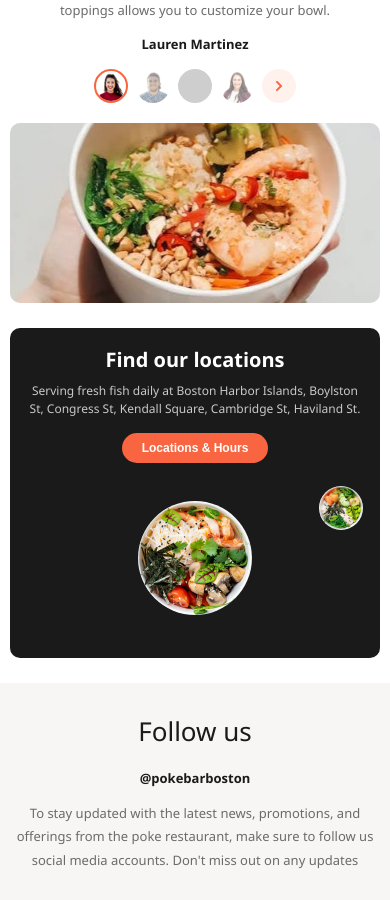
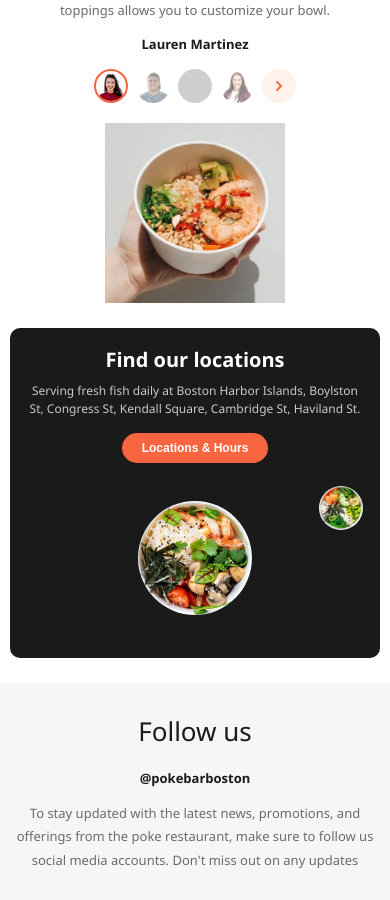
Before and after one commit to lalit-sahu-iphtech/Restaurant-App, a React (Vite) app: page / in a window 390 px wide. Shown: the part 2423-3323 px from the top of the page. Built offline with nearby package versions, Linux system fonts and the light colour scheme; grey boxes are pictures that could not be loaded.

Commit message:
update testimonial img style

```diff
--- a/src/pages/HomePage/HomePage.css
+++ b/src/pages/HomePage/HomePage.css
@@ -16,8 +16,6 @@ body {
     margin: 0;
     width: 100%;
     overflow: hidden;
-    /* padding: 0;
-    background: #faf8f5; */
 }
 
 .hero-container {
@@ -26,12 +24,9 @@ body {
     padding: 0;
     position: relative;
     overflow: hidden;
-    /* max-width: 100%;
-    margin: 0;
-    padding: 0; */
 }
 
-.hero-container>img {
+.hero-container > img {
     width: 100%;
     height: 795px;
     object-fit: cover;
@@ -41,12 +36,6 @@ body {
     padding: 0;
     image-rendering: -webkit-optimize-contrast;
     image-rendering: crisp-edges;
-    /* width: 100%;
-    height: 795px;
-    object-fit: cover;
-    display: block;
-    margin: 0;
-    padding: 0; */
 }
 
 .hero-content {
@@ -254,7 +243,7 @@ body {
     margin: 0 auto;
     display: grid;
     grid-template-columns: 1fr 1fr;
-    gap: 60px;
+    gap: 500px;
     align-items: center;
 }
 
@@ -327,11 +316,13 @@ body {
     transform: scale(1.05);
 }
 
+/* ✅ FIXED: full image show, no crop */
 .testimonials-image img,
 .testimonials-imag img {
     width: 100%;
-    height: 400px;
-    object-fit: cover;
+    height: auto;
+    max-height: 400px;
+    object-fit: contain;
     border-radius: 8px;
     display: block;
 }
@@ -346,7 +337,7 @@ body {
     max-width: 1400px;
     margin: 0 auto;
     background: #1a1a1a;
-    border-radius:8px;
+    border-radius: 8px;
     padding: 50px 3px;
     display: grid;
     grid-template-columns: 1fr 1fr;
@@ -419,7 +410,7 @@ body {
 
 /* --- 1200px --- */
 @media (max-width: 1200px) {
-    .hero-container>img {
+    .hero-container > img {
         height: 650px;
     }
 
@@ -458,15 +449,17 @@ body {
         max-width: 100%;
     }
 
+    /* ✅ FIXED */
     .testimonials-image img,
     .testimonials-imag img {
-        height: 350px;
+        height: auto;
+        max-height: 350px;
     }
 }
 
 /* --- 992px --- */
 @media (max-width: 992px) {
-    .hero-container>img {
+    .hero-container > img {
         height: 500px;
     }
 
@@ -512,9 +505,11 @@ body {
         justify-content: center;
     }
 
+    /* ✅ FIXED */
     .testimonials-image img,
     .testimonials-imag img {
-        height: 350px;
+        height: auto;
+        max-height: 350px;
         max-width: 500px;
         margin: 0 auto;
     }
@@ -572,7 +567,7 @@ body {
 
 /* --- 768px --- */
 @media (max-width: 768px) {
-    .hero-container>img {
+    .hero-container > img {
         height: 400px;
         min-height: 300px;
     }
@@ -664,9 +659,11 @@ body {
         font-size: 15px;
     }
 
+    /* ✅ FIXED */
     .testimonials-image img,
     .testimonials-imag img {
-        height: 280px;
+        height: auto;
+        max-height: 280px;
         max-width: 100%;
     }
 
@@ -738,7 +735,7 @@ body {
 
 /* --- 576px --- */
 @media (max-width: 576px) {
-    .hero-container>img {
+    .hero-container > img {
         height: 280px;
         min-height: 220px;
     }
@@ -840,9 +837,11 @@ body {
         margin-bottom: 20px;
     }
 
+    /* ✅ FIXED */
     .testimonials-image img,
     .testimonials-imag img {
-        height: 220px;
+        height: auto;
+        max-height: 220px;
         border-radius: 12px;
     }
 
@@ -918,7 +917,7 @@ body {
 
 /* --- 400px --- */
 @media (max-width: 400px) {
-    .hero-container>img {
+    .hero-container > img {
         height: 200px;
         min-height: 160px;
     }
@@ -972,9 +971,11 @@ body {
         margin-bottom: 16px;
     }
 
+    /* ✅ FIXED */
     .testimonials-image img,
     .testimonials-imag img {
-        height: 180px;
+        height: auto;
+        max-height: 180px;
         border-radius: 10px;
     }
 
```
